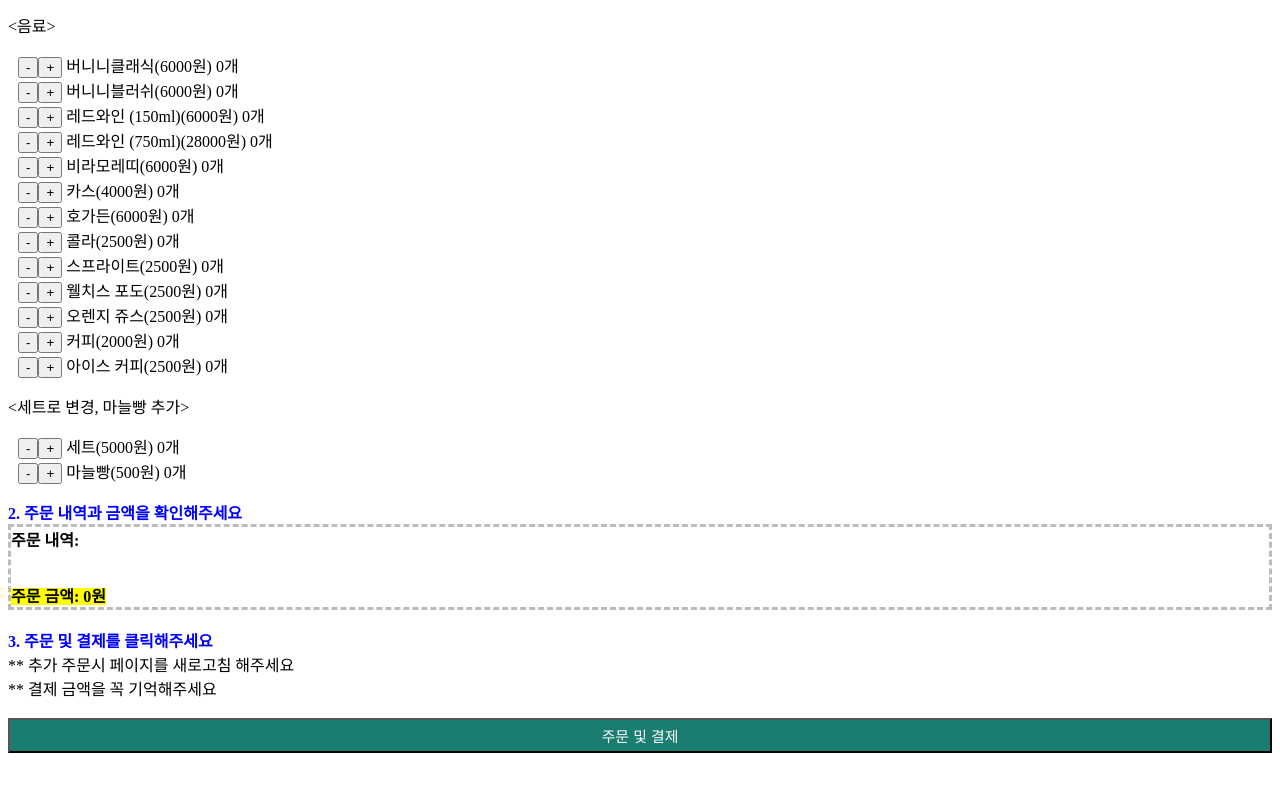
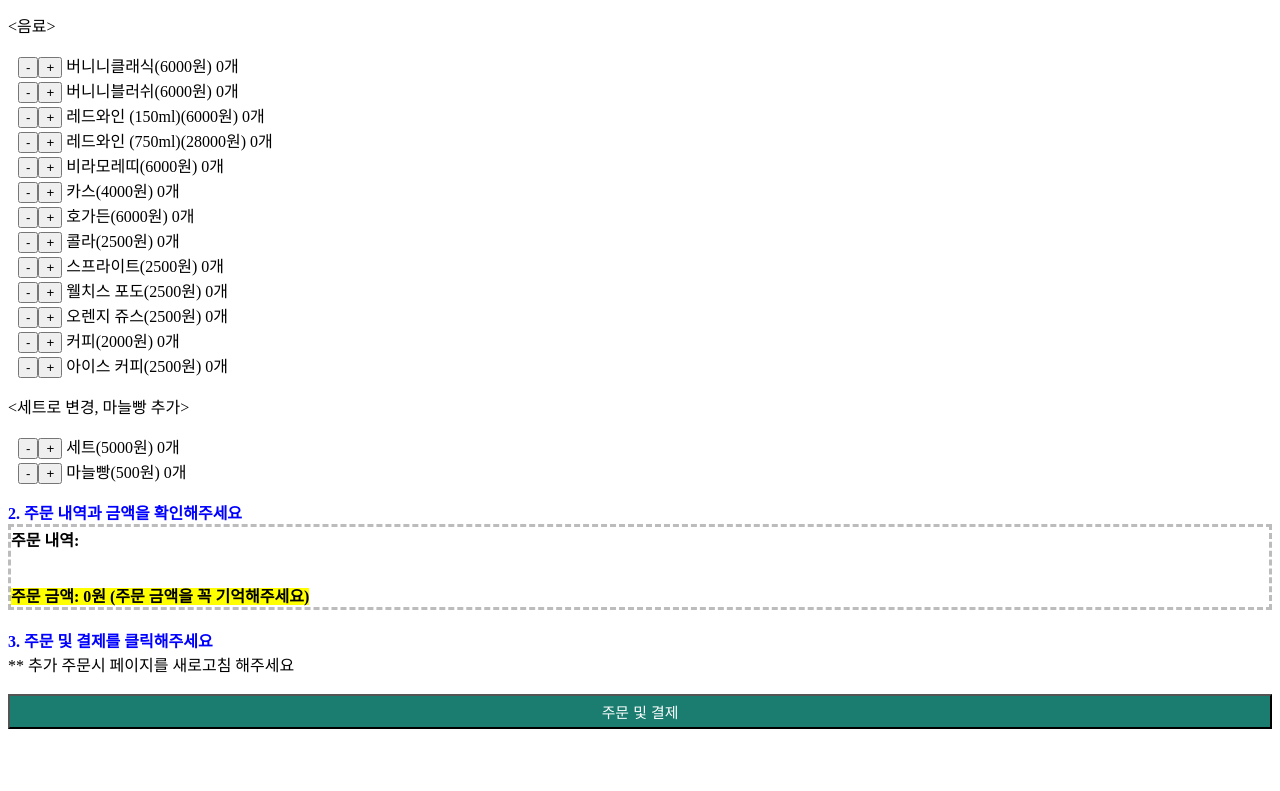
Before and after one commit to bobpasta/bobpasta1, a plain HTML site: page index.html in a window 1280 px wide. Shown: the part 2193-2984 px from the top of the page. Drawn offline with nearby package versions, Linux system fonts and the light colour scheme.

Commit message:
Update index.html

```diff
--- a/index.html
+++ b/index.html
@@ -28,8 +28,6 @@
 <span style="font-weight:bold; color:blue">3. 주문 및 결제를 클릭해주세요</span>
 <br>
 <span>** 추가 주문시 페이지를 새로고침 해주세요</span>
-<br>
-<span>** 결제 금액을 꼭 기억해주세요</span>
 <br><br>
 <button id="order-btn"
 		style = "display: block;
@@ -251,7 +249,7 @@
 			}
 			innerHtml += '</ul>';
 			innerHtml += '<span style="background-color: #FFFF00; font-weight:bold">주문 금액:  </span>';
-			innerHtml += '<span style="background-color: #FFFF00; font-weight:bold">' + goodsTotAmt + '원'+ '</span>';
+			innerHtml += '<span style="background-color: #FFFF00; font-weight:bold">' + goodsTotAmt + '원  (주문 금액을 꼭 기억해주세요)'+ '</span>';
 			$('#orders').empty().append(innerHtml);
 
 		}
```
